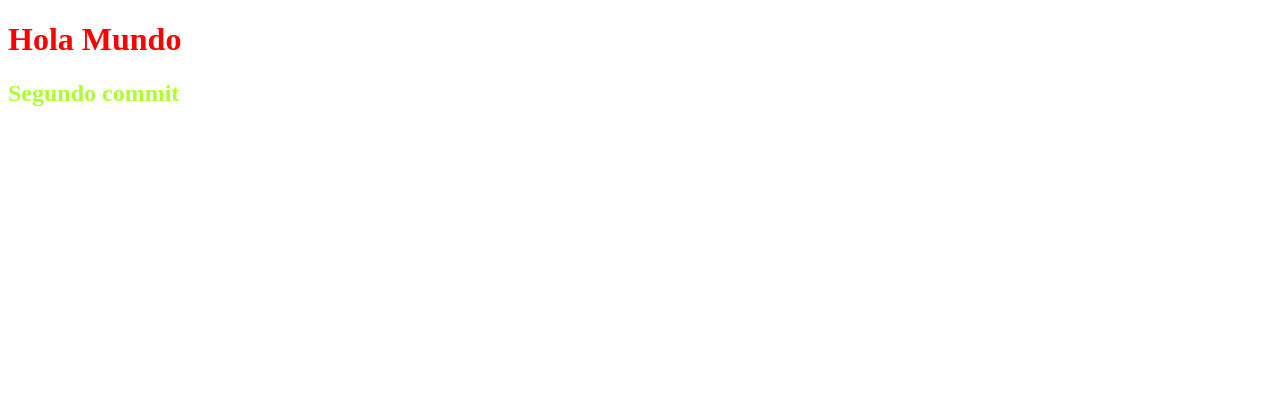
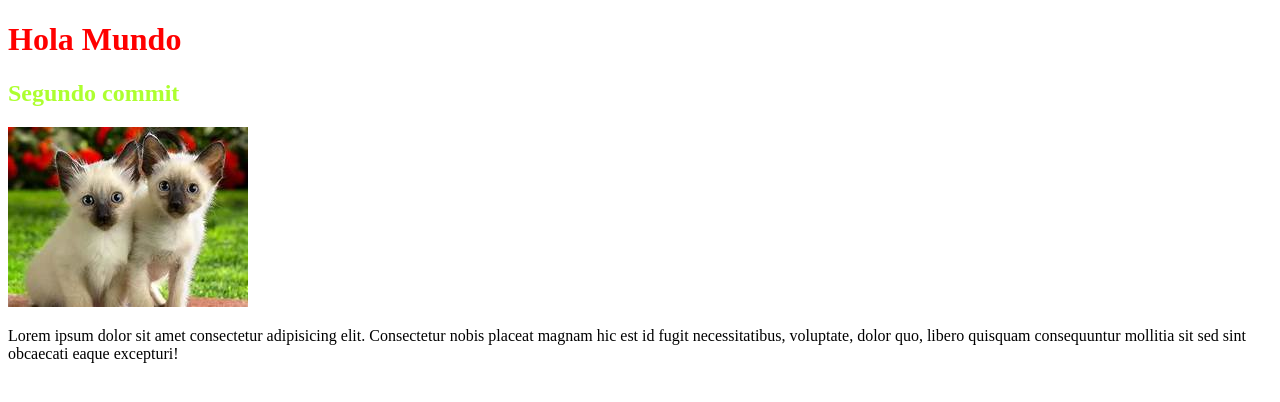
Before and after one commit to sofianaomii/primer-repo-practica, a plain HTML site: page index.html in a window 1280 px wide. Drawn offline with Linux system fonts and the light colour scheme.

Commit message:
se agrego ina img y un p

```diff
--- a/index.html
+++ b/index.html
@@ -1,15 +1,23 @@
 <!DOCTYPE html>
 <html lang="en">
+
 <head>
     <meta charset="UTF-8">
     <meta name="viewport" content="width=device-width, initial-scale=1.0">
     <title>Conocemos GITHUB</title>
     <link rel="stylesheet" href="css/style.css">
 </head>
+
 <body>
     <h1>Hola Mundo</h1>
 
     <h2>Segundo commit</h2>
+    <div>
+        <img src="assets/gati2.jpg" alt="">
+        <p>Lorem ipsum dolor sit amet consectetur adipisicing elit. Consectetur nobis placeat magnam hic est id fugit
+            necessitatibus, voluptate, dolor quo, libero quisquam consequuntur mollitia sit sed sint obcaecati eaque
+            excepturi!</p>
+    </div>
+</body>
 
-</body>
 </html>
```
Also changed, not shown: assets/gati2.jpg (added).
